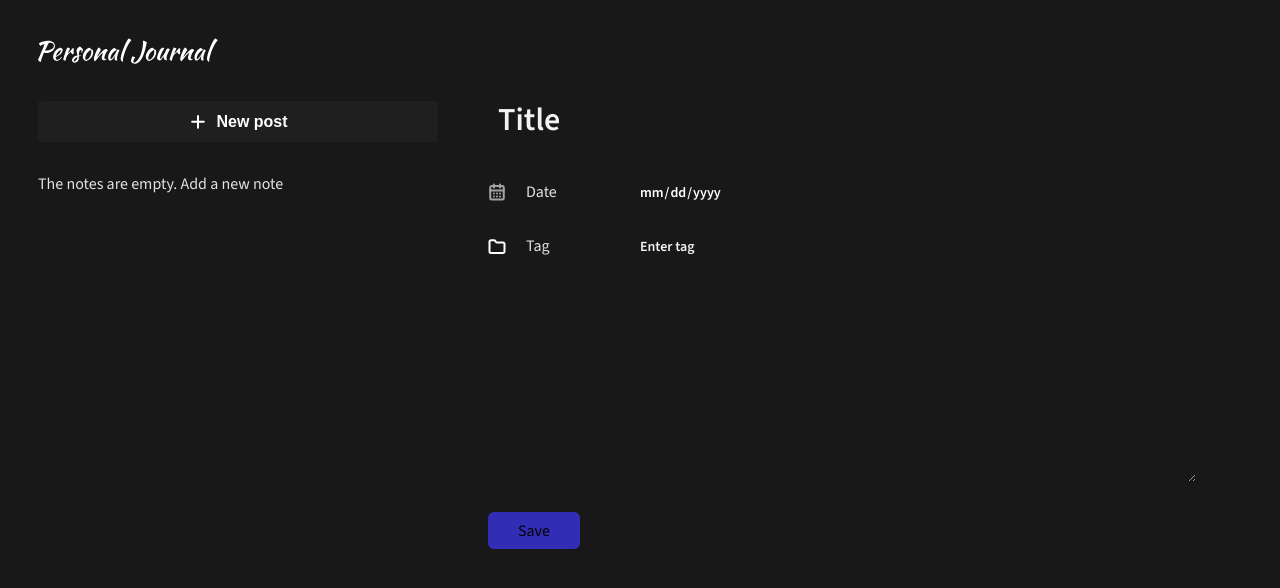
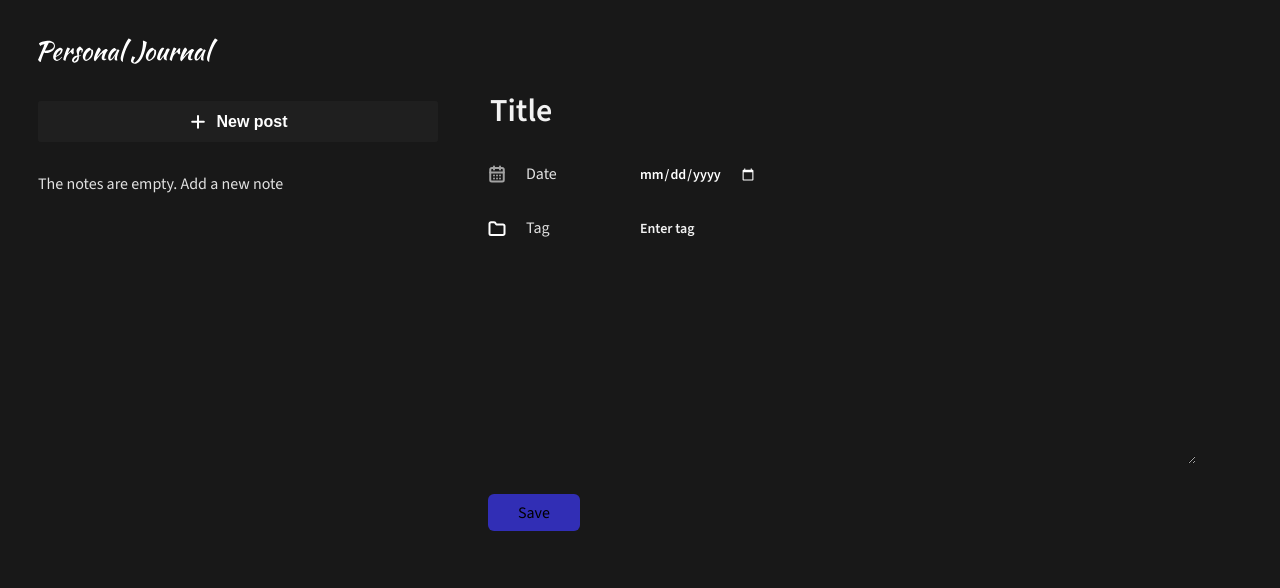
Before and after one commit to Immeo/Online-Journal, a React (Vite) app: page / in a window 1280 px wide. Shown: the top 588 px of the page. Built offline with nearby package versions, Linux system fonts and the light colour scheme.

Commit message:
13-add forwardRef

```diff
--- /dev/null
+++ b/src/components/Input/Input.jsx
@@ -0,0 +1,21 @@
+import cn from 'classnames';
+import { forwardRef } from 'react';
+import styles from './Input.module.css';
+
+export const Input = forwardRef(function Input(
+	{ className, isValid = true, appearence, ...props },
+	ref
+) {
+	return (
+		<div>
+			<input
+				{...props}
+				ref={ref}
+				className={cn(className, styles['form__input'], {
+					[styles['journal__form-error']]: !isValid,
+					[styles['form__title__input']]: appearence === 'title',
+				})}
+			/>
+		</div>
+	);
+});
--- /dev/null
+++ b/src/components/Input/Input.module.css
@@ -0,0 +1,29 @@
+.form__input {
+	font-family: 'Source Sans 3', sans-serif;
+	width: 100%;
+	font-size: 14px;
+	font-weight: 600;
+	border: none;
+	background: none;
+	color: #fff;
+}
+
+.form__input::placeholder {
+	color: #f2f2f2;
+}
+
+.form__title__input {
+	font-size: 32px;
+}
+
+.form__title__input::placeholder {
+	color: #f2f2f2;
+}
+
+.form__input::-webkit-calendar-picker-indicator {
+	filter: invert(1);
+}
+
+.journal__form-error {
+	border: 1px solid red;
+}
--- a/src/components/JournalForm/JournalForm.jsx
+++ b/src/components/JournalForm/JournalForm.jsx
@@ -1,6 +1,7 @@
 import cn from 'classnames';
 import { useEffect, useReducer, useRef } from 'react';
 import { Button } from '../Button/Button';
+import { Input } from '../Input/Input';
 import styles from './JournalForm.module.css';
 import { INITIAL_STATE, formReducer } from './JournalForm.state';
 
@@ -60,16 +61,15 @@ export function JournalForm({ addDataItem }) {
 	return (
 		<form className={styles['journal-form']} onSubmit={addNotes}>
 			<div>
-				<input
+				<Input
 					ref={titleRef}
 					value={values.title}
+					isValid={isValid.title}
 					onChange={onChange}
-					type='text'
+					type={'text'}
 					name='title'
-					className={cn(styles['form__title__input'], {
-						[styles['journal__form-error']]: !isValid.title,
-					})}
 					placeholder='Title'
+					appearence='title'
 				/>
 			</div>
 			<div className={styles['form__row']}>
@@ -77,16 +77,14 @@ export function JournalForm({ addDataItem }) {
 					<img src='/calendarIcon.svg' alt='Add date icon' />
 					<span>Date</span>
 				</label>
-				<input
+				<Input
 					ref={dateRef}
 					value={values.date}
+					isValid={isValid.date}
 					onChange={onChange}
 					type='date'
 					name='date'
 					id='form__date'
-					className={cn(styles['form__input'], {
-						[styles['journal__form-error']]: !isValid.date,
-					})}
 					placeholder='Enter date'
 				/>
 			</div>
@@ -95,12 +93,9 @@ export function JournalForm({ addDataItem }) {
 					<img src='/tagIcon.svg' alt='Add tag icon' />
 					<span>Tag</span>
 				</label>
-				<input
+				<Input
 					value={values.tag}
 					onChange={onChange}
-					className={cn(styles['form__input'], {
-						[styles['journal__form-error']]: !isValid.title,
-					})}
 					name='tag'
 					id='form__tag'
 					placeholder='Enter tag'
--- a/src/components/JournalForm/JournalForm.module.css
+++ b/src/components/JournalForm/JournalForm.module.css
@@ -45,10 +45,6 @@
 	color: #f2f2f2;
 }
 
-.form__input::-webkit-calendar-picker-indicator {
-	opacity: 0;
-}
-
 .journal__form-error {
 	border: 1px solid red;
 }
```
